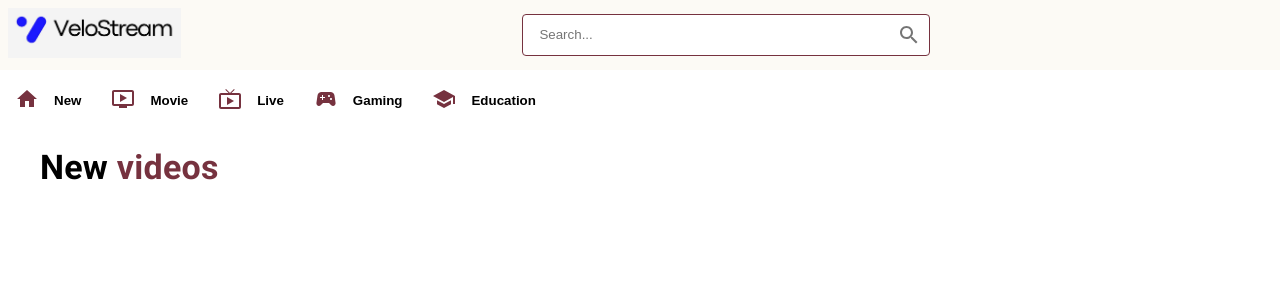
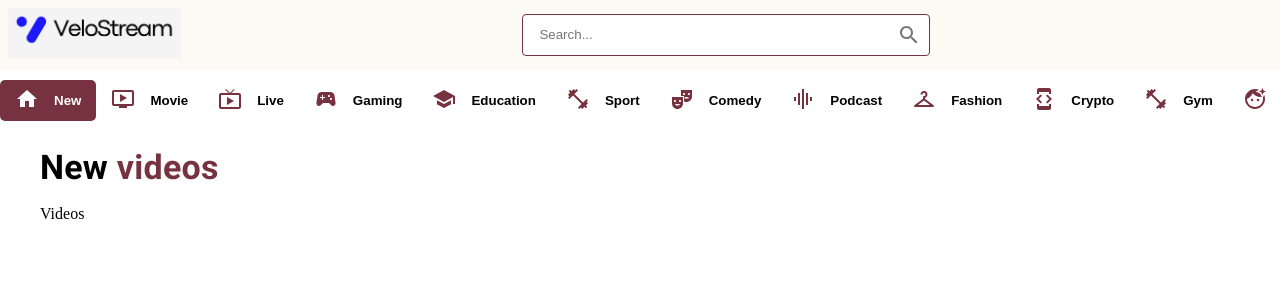
Before and after one commit to bekov28/velostream, a React (Create React App) app: page / in a window 1280 px wide. Shown: the top 300 px of the page. Built offline with nearby package versions, Linux system fonts and the light colour scheme.

Commit message:
feat: completed category list

```diff
--- a/src/components/category/category.jsx
+++ b/src/components/category/category.jsx
@@ -3,12 +3,28 @@ import { category } from "../../constants";
 import { Stack } from "@mui/material";
 import { colors } from "../../constants/colors";
 
-const Category = () => {
+const Category = ({ selectedCategoryHandler, selectedCategory }) => {
   return (
     <Stack direction={"row"} sx={{ overflowX: "scroll" }}>
       {category.map((item) => (
-        <button key={item.name} className="category-btn" style={{ borderRadius: "0" }}>
-          <span style={{ color: colors.secondary, marginRight: "15px" }}>{item.icon}</span>
+        <button
+          key={item.name}
+          className="category-btn"
+          style={{
+            background: item.name === selectedCategory && colors.secondary,
+            color: item.name === selectedCategory && "#fff",
+            width: "100%",
+          }}
+          onClick={() => selectedCategoryHandler(item.name)}
+        >
+          <span
+            style={{
+              color: item.name === selectedCategory ? "#fff" : colors.secondary,
+              marginRight: "15px",
+            }}
+          >
+            {item.icon}
+          </span>
           <span style={{ opacity: "1" }}>{item.name}</span>
         </button>
       ))}
--- a/src/components/main/main.jsx
+++ b/src/components/main/main.jsx
@@ -3,17 +3,25 @@ import { Box, Button, Container, Stack, Typography } from "@mui/material";
 import { useState } from "react";
 import { colors } from "../../constants/colors";
 import Category from "../category/category";
+import Videos from "../videos/videos";
 
 const Main = () => {
   const [selectedCategory, setSelectedCategory] = useState("New");
+
+  const selectedCategoryHandler = (category) => setSelectedCategory(category);
+
   return (
     <Stack>
-      <Category />
+      <Category
+        selectedCategoryHandler={selectedCategoryHandler}
+        selectedCategory={selectedCategory}
+      />
       <Box p={2} sx={{ height: "90vh" }}>
         <Container maxWidth={"90%"}>
           <Typography variant={"h4"} fontWeight={"bold"} mb={2}>
             {selectedCategory} <span style={{ color: colors.secondary }}>videos</span>
           </Typography>
+          <Videos />
         </Container>
       </Box>
     </Stack>
--- /dev/null
+++ b/src/components/videos/videos.jsx
@@ -0,0 +1,7 @@
+import React from "react";
+
+const Videos = () => {
+  return <div>Videos</div>;
+};
+
+export default Videos;
--- a/src/constants/index.js
+++ b/src/constants/index.js
@@ -1,4 +1,17 @@
-import { Home, LiveTv, OndemandVideo, School, Sports, SportsEsports } from "@mui/icons-material";
+import {
+  Checkroom,
+  DeveloperMode,
+  FaceRetouchingNatural,
+  FitnessCenter,
+  GraphicEq,
+  Home,
+  LiveTv,
+  MusicNote,
+  OndemandVideo,
+  School,
+  SportsEsports,
+  TheaterComedy,
+} from "@mui/icons-material";
 
 export const logo = "../assets/images/velo-stream.jpg";
 
@@ -8,4 +21,12 @@ export const category = [
   { name: "Live", icon: <LiveTv /> },
   { name: "Gaming", icon: <SportsEsports /> },
   { name: "Education", icon: <School /> },
+  { name: "Sport", icon: <FitnessCenter /> },
+  { name: "Comedy", icon: <TheaterComedy /> },
+  { name: "Podcast", icon: <GraphicEq /> },
+  { name: "Fashion", icon: <Checkroom /> },
+  { name: "Crypto", icon: <DeveloperMode /> },
+  { name: "Gym", icon: <FitnessCenter /> },
+  { name: "Beauty", icon: <FaceRetouchingNatural /> },
+  { name: "Music", icon: <MusicNote /> },
 ];
--- a/src/index.css
+++ b/src/index.css
@@ -2,6 +2,21 @@
   margin: 0;
   padding: 0;
   box-sizing: border-box;
+}
+
+::-webkit-scrollbar {
+  width: 0px;
+  height: 1px;
+}
+
+::-webkit-scrollbar-thumb {
+  background: rgb(114, 113, 113);
+  border-radius: 10px;
+  height: 200px;
+}
+
+::-webkit-scrollbar-track {
+  background-color: transparent;
 }
 
 .search-bar {
@@ -21,8 +36,8 @@
   border: none;
   padding: 7px 15px;
   margin: 10px 0px;
-  border-radius: 20px;
   transition: all 0.3s ease;
+  border-radius: 5px;
 }
 
 .category-btn:hover {
```
